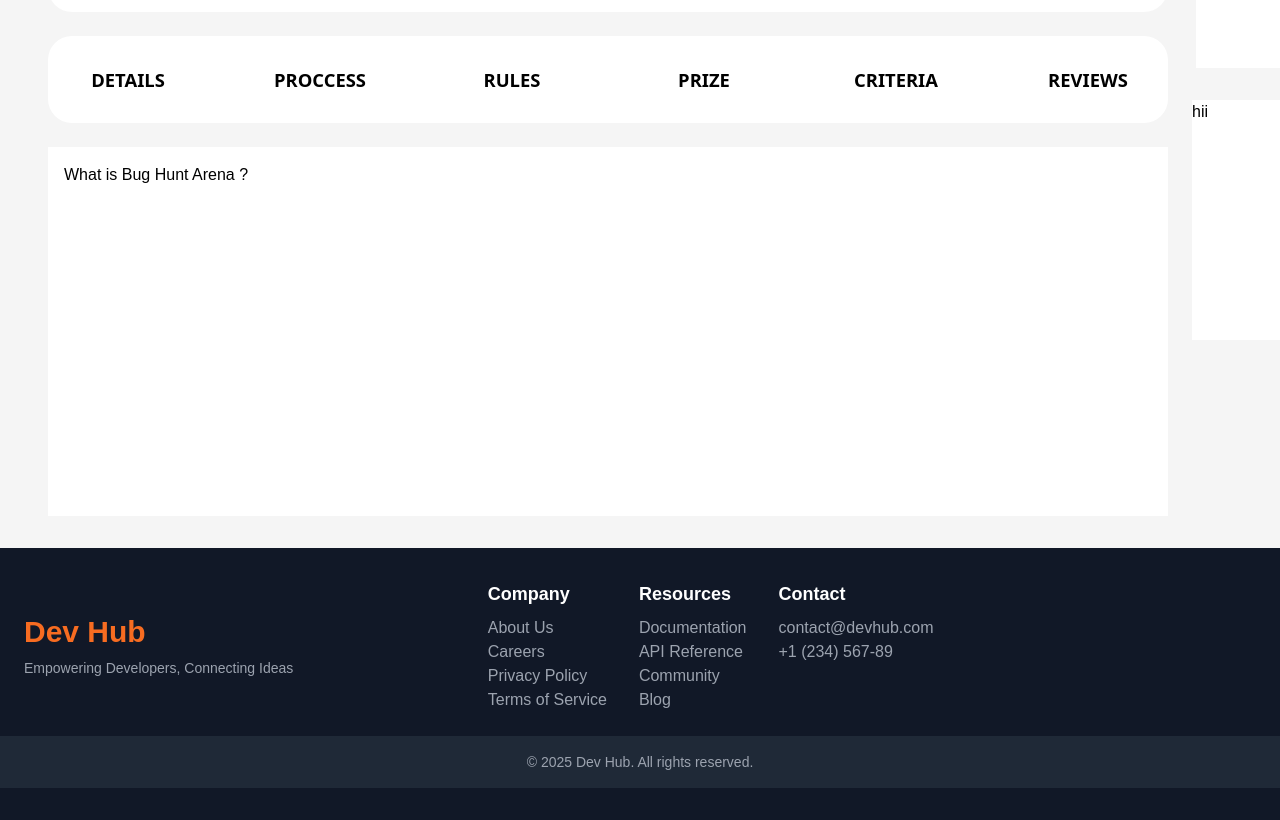
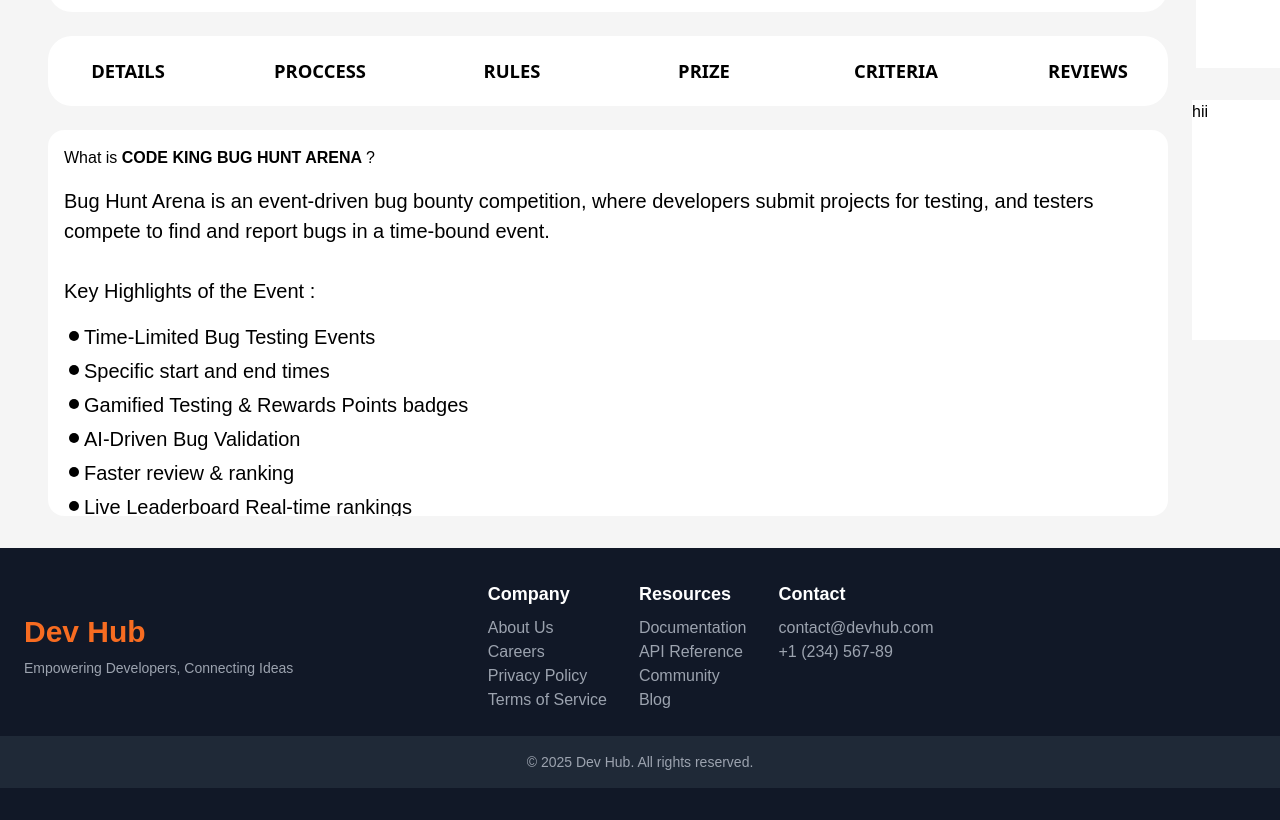
Before and after one commit to iamanish1/DevPlatformFinal, a React (Vite) app in the folder client/: page /participant/bughunt in a window 1280 px wide. Shown: the part 900-1720 px from the top of the page. Built offline with nearby package versions, Linux system fonts and the light colour scheme; sample sign-in values are in the browser's storage.

Commit message:
done with the event detail section in event regiteration page

```diff
--- a/client/src/pages/BugHuntArena.jsx
+++ b/client/src/pages/BugHuntArena.jsx
@@ -1,6 +1,7 @@
 import Footer from "../components/Footer";
 import NavBar2 from "../components/NavBar2";
 import { FaCalendar } from "react-icons/fa";
+import { GoDotFill } from "react-icons/go";
 
 const BugHuntArena = () => {
   return (
@@ -53,8 +54,10 @@ const BugHuntArena = () => {
           </div>
 
           {/* Fixed Submenu (Does not move while scrolling) */}
-          <div className="bg-white h-[30vmin] sticky top-0 z-10 flex
-          gap-[4vmin] justify-evenly items-center rounded-[3vmin]">
+          <div
+            className="bg-white h-[25vmin] sticky top-0 z-10 flex
+          gap-[4vmin] justify-evenly items-center rounded-[3vmin]"
+          >
             <div
               className="h-[7vmin] w-[20vmin] rounded-[5vmin] flex justify-center items-center
                     font-sans text-[2.3vmin] uppercase font-semibold"
@@ -95,16 +98,171 @@ const BugHuntArena = () => {
 
           {/* Scrollable Detail Section (Auto-scrolls when user scrolls the page) */}
           <div
-            className="bg-white h-[120vmin] overflow-y-auto p-[2vmin] no-scrollbar"
+            className="bg-white h-[130vmin] overflow-y-auto p-[2vmin] no-scrollbar rounded-[2vmin]"
             style={{ scrollBehavior: "smooth" }}
           >
             {/* This part is scrollable */}
             <div>
               <div>
-                 <h1>What is <span>Bug Hunt Arena </span>?</h1>
+                <h1>
+                  What is{" "}
+                  <span className="font-bold uppercase">
+                    {" "}
+                    Code King Bug Hunt Arena{" "}
+                  </span>
+                  ?
+                </h1>
+              </div>
+              <div className=" font-poppins text-[2.5vmin] mt-[2vmin]">
+                <p>
+                  Bug Hunt Arena is an event-driven bug bounty competition,
+                  where developers submit projects for testing, and testers
+                  compete to find and report bugs in a time-bound event.
+                </p>
+                <br /> Key Highlights of the Event :
+                <br />
+                <div className="flex flex-col gap-[0.5vmin] mt-[2vmin]">
+                  <div className="flex flex-row">
+                    <GoDotFill className="mt-[0.5vmin]" />
+                    Time-Limited Bug Testing Events <br />
+                  </div>
+                  <div className="flex flex-row">
+                    <GoDotFill className="mt-[0.5vmin]" />
+                    Specific start and end times
+                    <br />
+                  </div>
+                  <div className="flex flex-row">
+                    <GoDotFill className="mt-[0.5vmin]" />
+                    Gamified Testing & Rewards Points badges
+                    <br />
+                  </div>
+                  <div className="flex flex-row">
+                    <GoDotFill className="mt-[0.5vmin]" />
+                    AI-Driven Bug Validation
+                    <br />
+                  </div>
+                  <div className="flex flex-row">
+                    <GoDotFill className="mt-[0.5vmin]" />
+                    Faster review & ranking <br />
+                  </div>
+                  <div className="flex flex-row">
+                    <GoDotFill className="mt-[0.5vmin]" />
+                    Live Leaderboard Real-time rankings
+                    <br />
+                  </div>
+                  <div className="flex flex-row">
+                    <GoDotFill className="mt-[0.5vmin]" />
+                    testers In-Built Compiler <br />
+                  </div>
+                  <div className="flex flex-row">
+                    <GoDotFill className="mt-[0.5vmin]" />
+                    Testing Tools For live debugging
                   </div>
                 </div>
+              </div>
+              <div>
+                <h1 className="text-[2.5vmin] font-bold font-poppins uppercase mt-[2vmin] mb-[2vmin]">
+                  how it works ?
+                </h1>
+              </div>
+              <div className="font-sans text-[2.5vin]">
+                Developers Submit Projects for Testing Each event features
+                multiple projects submitted by developers. Developers define the
+                scope, rules, and reward structure (cash prizes, points, or
+                reputation boosts). Testers Start Hunting Bugs Once the event
+                starts, testers analyze code, run test cases, and report bugs. A
+                bug submission tool allows testers to submit: Screenshots &
+                videos of bugs Technical explanations & reproduction steps
+                Suggested fixes and developer also fixed the bug within the
+                limited time periord
+              </div>
+              <div className="mt-[2vmin] font-semibold">
+                Note : Project Owner Provides you the All reports related to the
+                bug . You have to participate in the event by submitting your
+                bug reports and code solution.
+              </div>
+              <div className="mt-[2vmin]">
+                <p className="font-bold">Rules :</p>
+                <div className="flex flex-col gap-[0.5vmin] mt-[2vmin]">
+                  <div className="flex flex-row">
+                  <GoDotFill className="mt-[0.5vmin]" />
+                    No Automated Testing Tools Manual testing only.</div>
+                  <div className="flex flex-row">
+                  <GoDotFill className="mt-[0.5vmin]" />
+                    No Fake Bug Reports Submitting false reports will lead to a
+                    penalty.
+                  </div>
+                  <div className="flex flex-row">
+                  <GoDotFill className="mt-[0.5vmin]" />
+                    No Code Manipulation Testers cannot intentionally modify
+                    code to create artificial bugs.
+                  </div>
+                  <div className="flex flex-row">
+                  <GoDotFill className="mt-[0.5vmin]" />
+                    No Collusion Testers and developers cannot secretly
+                    collaborate to generate false bug-fix
+                  </div>
+                  {/* Prize box */}
+                  <div className="flex flex-col gap-[2vmin]">
+                    <div className="font-bold font-poppins text-[4vmin] mt-[2vmin]">
+                      Prize :
+                    </div>
+                    <div className="font-sans text-[2.5vmin] uppercase font-semibold">
+                       First Poistion : 300
+                    </div>
+                    <div  className="font-sans text-[2.5vmin] uppercase font-semibold">
+                       Second poistion : 200
+                    </div>
+                    <div  className="font-sans text-[2.5vmin] uppercase font-semibold">
+                       Third Poision : 400
+                    </div>
+                  </div>
+                  {/* Crieria Judging criteria  */}
+                  <div className="mt-[2vmin]">
+                    Result will Be decleared on these Criteria :
+                    <div className="flex flex-row gap-[1vmin] mt-[2vmin]">
+                    <GoDotFill className="mt-[0.5vmin]" />
+                      Based on your Code Redability .
+                    </div>
+                    <div className="flex flex-row">
+                    <GoDotFill className="mt-[0.5vmin]" />
+                      Based on the number of bugs you solved .
+                    </div>
+                    <div className="flex flex-row">
+                    <GoDotFill className="mt-[0.5vmin]" />
+                      Based on the complexity of your Code .
+                    </div>
+                    <div className="flex flex-row">
+                    <GoDotFill className="mt-[0.5vmin]" />
+                      Based on the time you took to report and fix the bugs .
+                    </div>
+                  </div>
+                  <div>
+                    <div className="mt-[2vmin]">
+                      <h1 className="text-[4vmin] font-poppins uppercase font-bold">
+                        Sumbit Your Review About The Event :
+                      </h1>
+                    </div>
+                    <div  className="flex flex-row mt-[3vmin] mb-[5vmin]">
+                    <div className="flex items-center mr-[2vmin]">
+                        <button className="bg-[#4C1A76] h-[7vmin] w-[20vmin] rounded-[4vmin]
+                        text-white font-poppins"
+                        >Sumbit</button>
+                      </div>
+                      <div>
+                      <form action="">
+                        <input type="text" name="" id=""
+                        placeholder="Enter your review"
+                        className="h-[6.5vmin] w-[90vmin] rounded-[1vmin]  bg-[#F5F5F5]
+                        focus:outline-none focus:ring-0 px-[2vmin] text-[2.5vmin] font-sans border border-gray-100"/>
+                      </form>
+                      </div>
 
+                    </div>
+                  </div>
+                </div>
+              </div>
+            </div>
           </div>
         </div>
 
```
Lines whose indentation alone changed are shown as unchanged.
